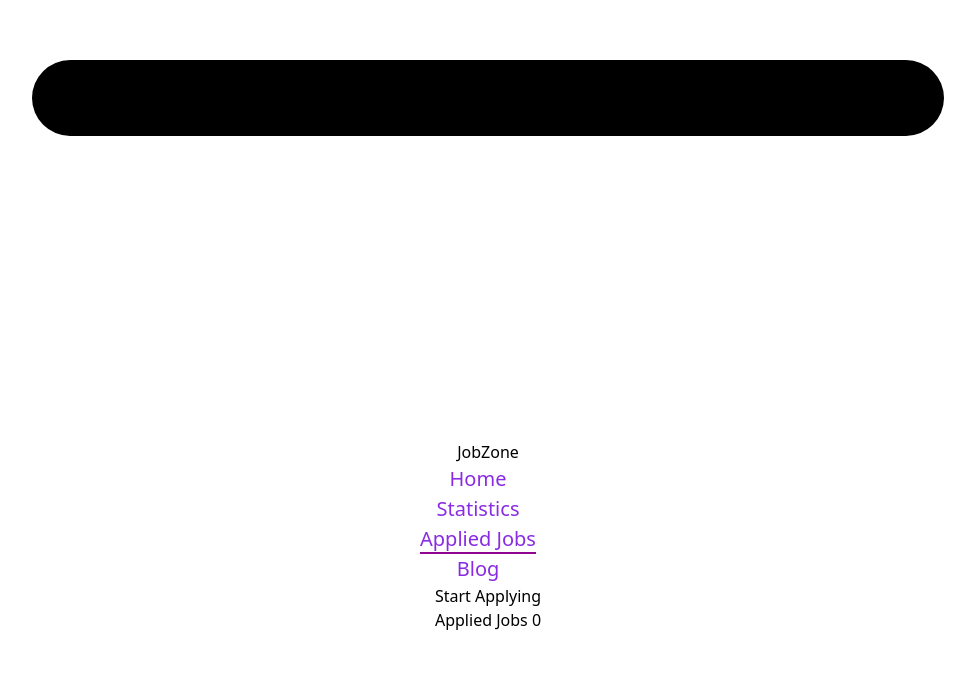
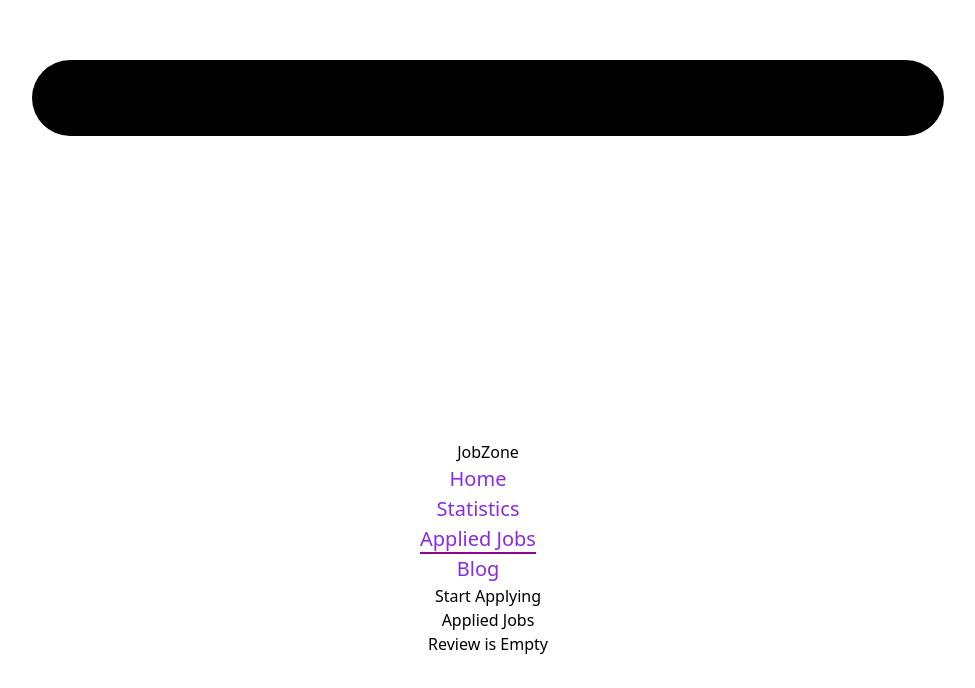
Before and after one commit to wd-ayesha/career-hub, a React (Vite) app: page /applied-jobs in a window 1280 px wide. Shown: the part 808-1496 px from the top of the page, without its empty margins (152-1127 px from the left). Before the commit the page ends 1472 px from the top, so only its background shows below. Built offline with nearby package versions, Linux system fonts and the light colour scheme.

Commit message:
readme file info added

```diff
--- a/src/components/AppliedJob/AppliedJob.jsx
+++ b/src/components/AppliedJob/AppliedJob.jsx
@@ -16,10 +16,16 @@ const AppliedJob = ({ item }) => {
 
   return (
     <div>
+      <button className="btn btn-primary bg-purple-500 py-2 px-3 rounded-lg hover:bg-purple-700 text-white font-semibold mr-3 mb-3">{remoteOrOnsite}</button>
+      <button className="btn btn-primary bg-purple-500 py-2 px-3 rounded-lg hover:bg-purple-700 text-white font-semibold">{fullOrPartTime}</button>
       <div className="border rounded p-5 text-left flex justify-between">
         <div className="flex justify-center items-center">
           <div className="mr-10">
-            <img className="bg-purple-100 py-16 px-5 rounded-lg" src={logo} alt="" />
+            <img
+              className="bg-purple-100 py-16 px-5 rounded-lg"
+              src={logo}
+              alt=""
+            />
           </div>
           <div>
             <h3 className="text-2xl font-semibold py-3">{jobTitle}</h3>
--- a/src/components/AppliedJobs/AppliedJobs.jsx
+++ b/src/components/AppliedJobs/AppliedJobs.jsx
@@ -4,18 +4,19 @@ import AppliedJob from "../AppliedJob/AppliedJob";
 
 const AppliedJobs = () => {
   const { products } = useLoaderData();
-
   const { initialCart } = useLoaderData();
   console.log(initialCart);
 
   return (
     <div>
-      <h1 className="font-semibold text-2xl mb-10">
-        Applied Jobs {initialCart.length}
-      </h1>
+      <h1 className="font-semibold text-2xl mb-10">Applied Jobs</h1>
+      <h2 className="text-xl mb-10 text-zinc-600 underline">
+        {initialCart.length ? "Review Applied Jobs" : "Review is Empty"}
+      </h2>
+
       <div className="min-h-screen items-start text-gray-900">
         {initialCart.map((item) => (
-          <AppliedJob key={item.id} item={item} />
+          <AppliedJob key={item.i} item={item} />
         ))}
       </div>
     </div>
```
Also changed, not shown: 1 other file (tests, documents, lock files or other folders).
